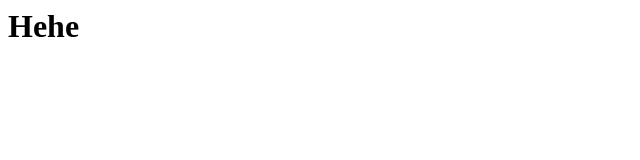
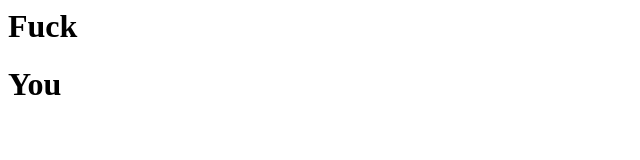
Before and after one commit to tomas0008/website, a plain HTML site: page index.html in a window 1280 px wide. Shown: the whole page, without its empty margins (0-640 px from the left). Drawn offline with Linux system fonts and the light colour scheme.

Commit message:
Update index.html

```diff
--- a/index.html
+++ b/index.html
@@ -1,3 +1,4 @@
 <body>
-    <h1>Hehe</h1>
+	<h1>Fuck</h1>
+	<h1>You</h1>
 </body>
```
